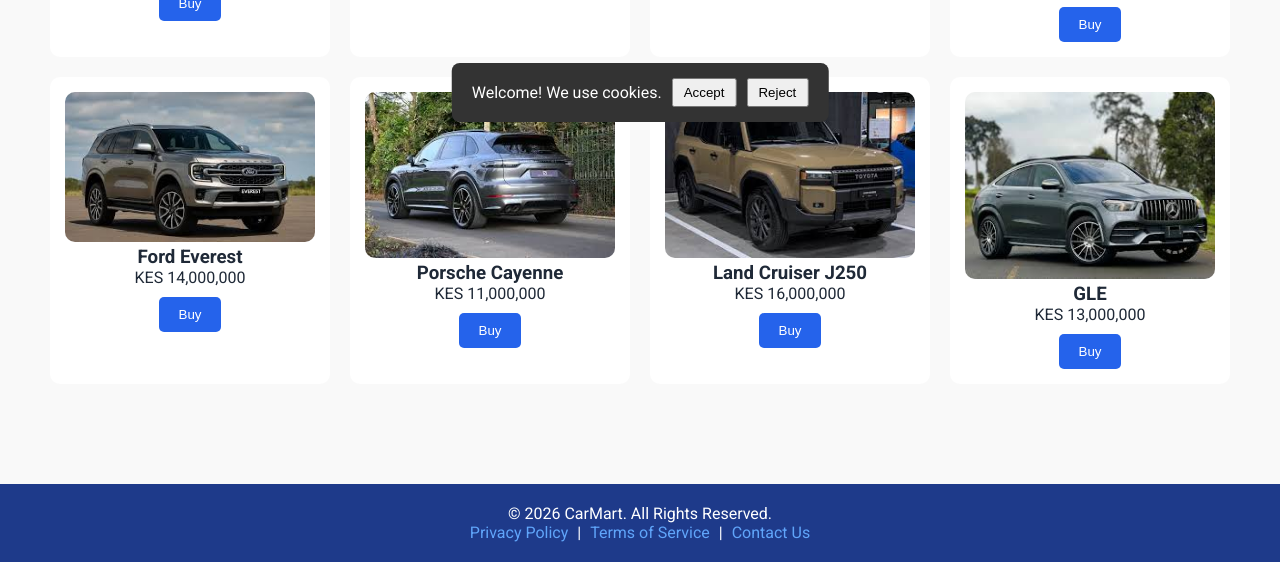
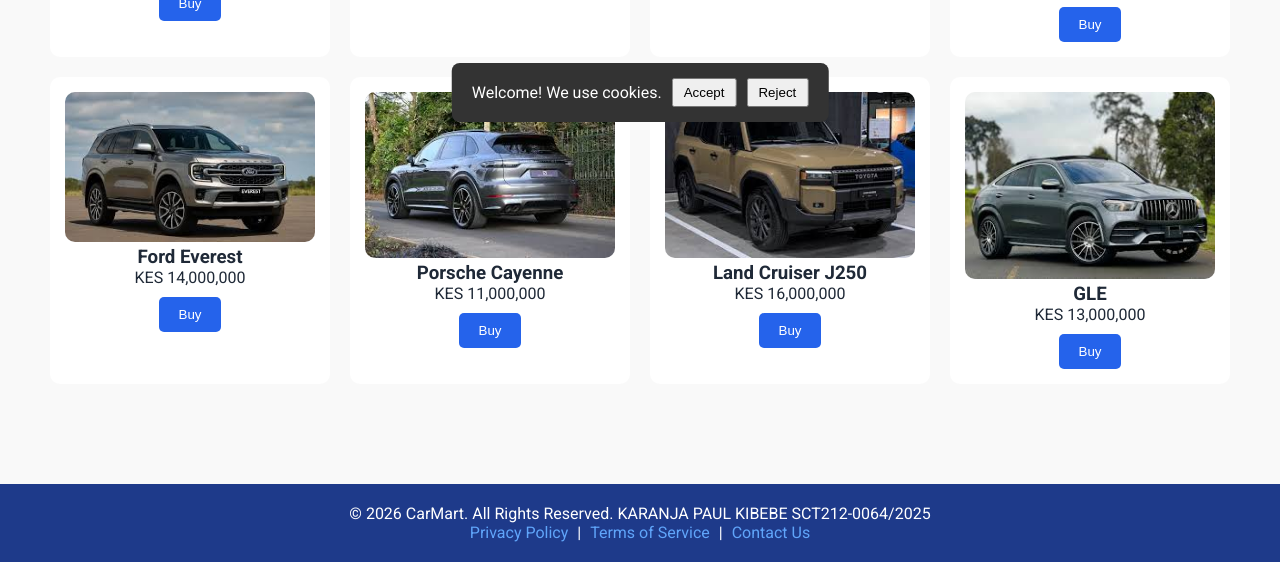
Before and after one commit to Karanja-Paul-Kibebe/CAPSTONE-PROJECT-ASSIGNMENT-KARANJA-PAUL-KIBEBE-SCT212-0064-2025, a plain HTML site: page index.html in a window 1280 px wide. Shown: the part 658-1220 px from the top of the page. Drawn offline with Linux system fonts and the light colour scheme.

Commit message:
Update index.html
Name addition

```diff
--- a/index.html
+++ b/index.html
@@ -87,7 +87,8 @@
     <!-- Footer -->
 <footer class="main-footer">
     <div class="footer-content">
-        <p>&copy; 2026 CarMart. All Rights Reserved.</p>
+        <p>&copy; 2026 CarMart. All Rights Reserved. KARANJA PAUL KIBEBE
+SCT212-0064/2025</p>
         <p>
             <a href="#">Privacy Policy</a> |
             <a href="#">Terms of Service</a> |
```
